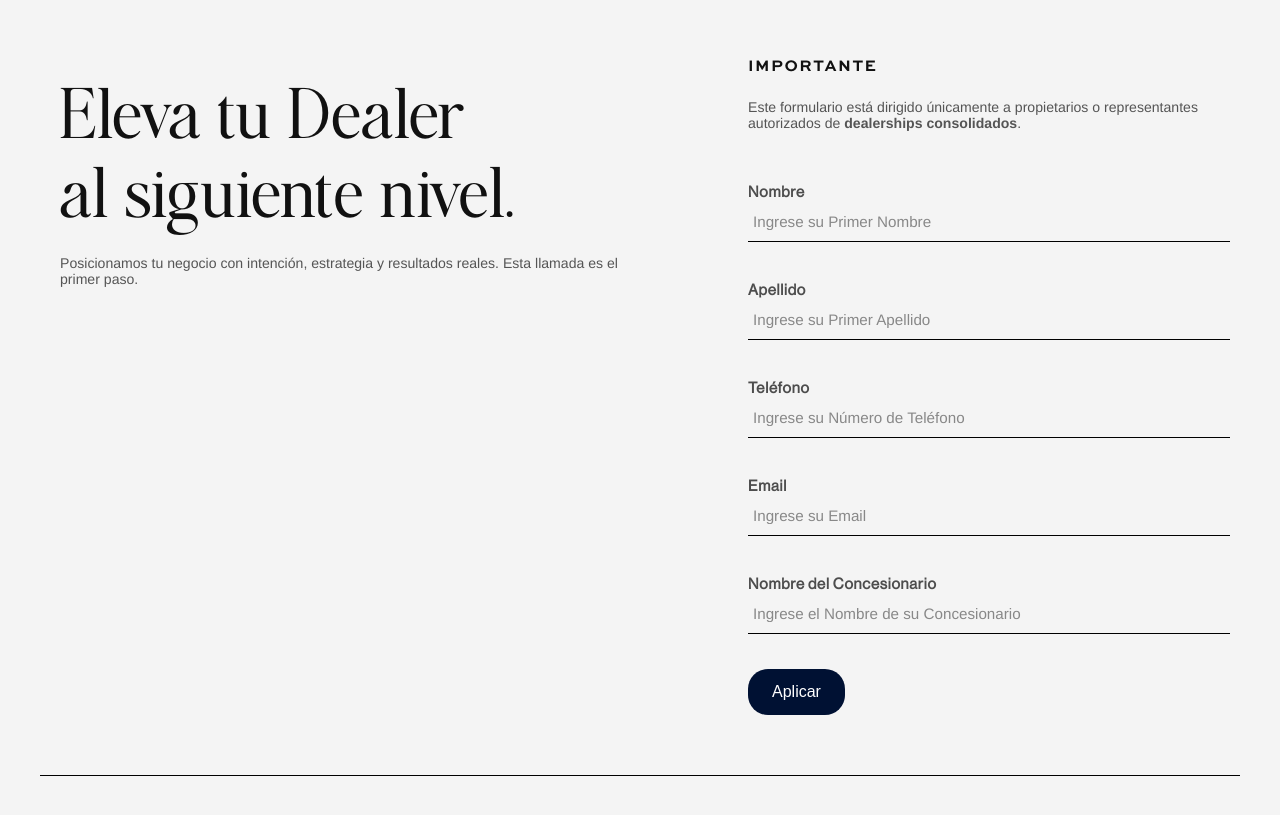
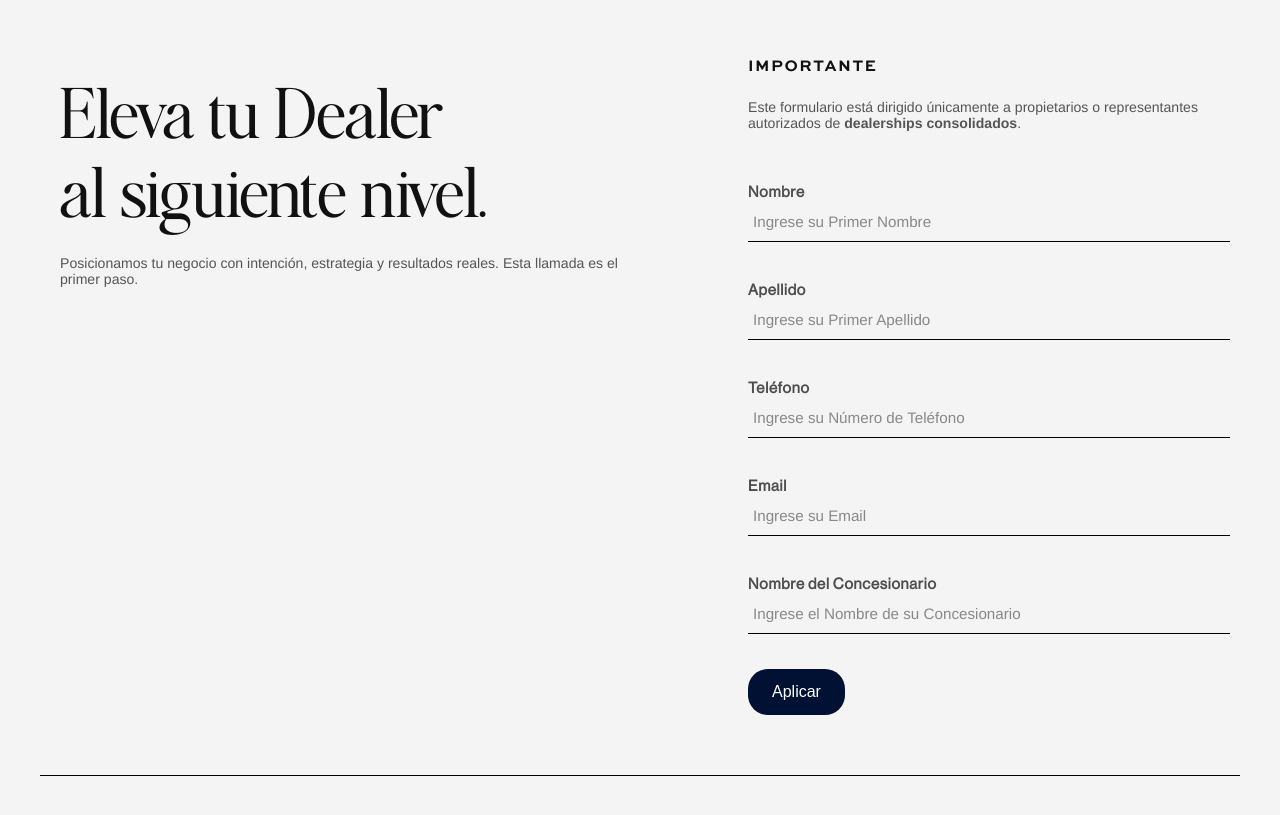
Before and after one commit to lugozil/Form-focushub, a plain HTML site: page Form/index.html in a window 1280 px wide. Shown: the part 63-878 px from the top of the page. Drawn offline with Linux system fonts and the light colour scheme.

Commit message:
Letter spacing

```diff
--- a/Form/index.html
+++ b/Form/index.html
@@ -32,7 +32,7 @@
     h1,
     h2 {
       font-family: 'Billie Eilish', sans-serif;
-      letter-spacing: 1.5px;
+
     }
 
     h4 {
```
